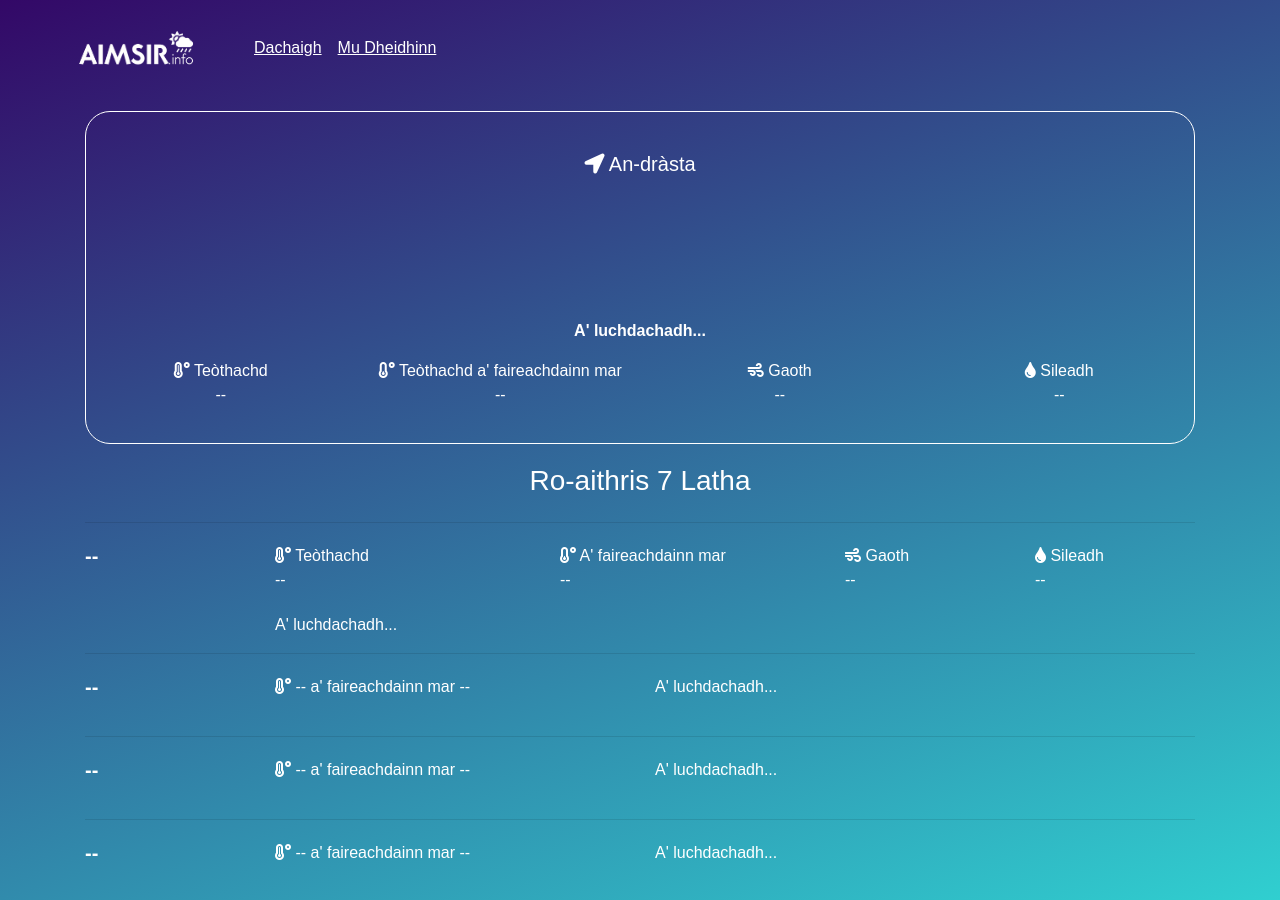
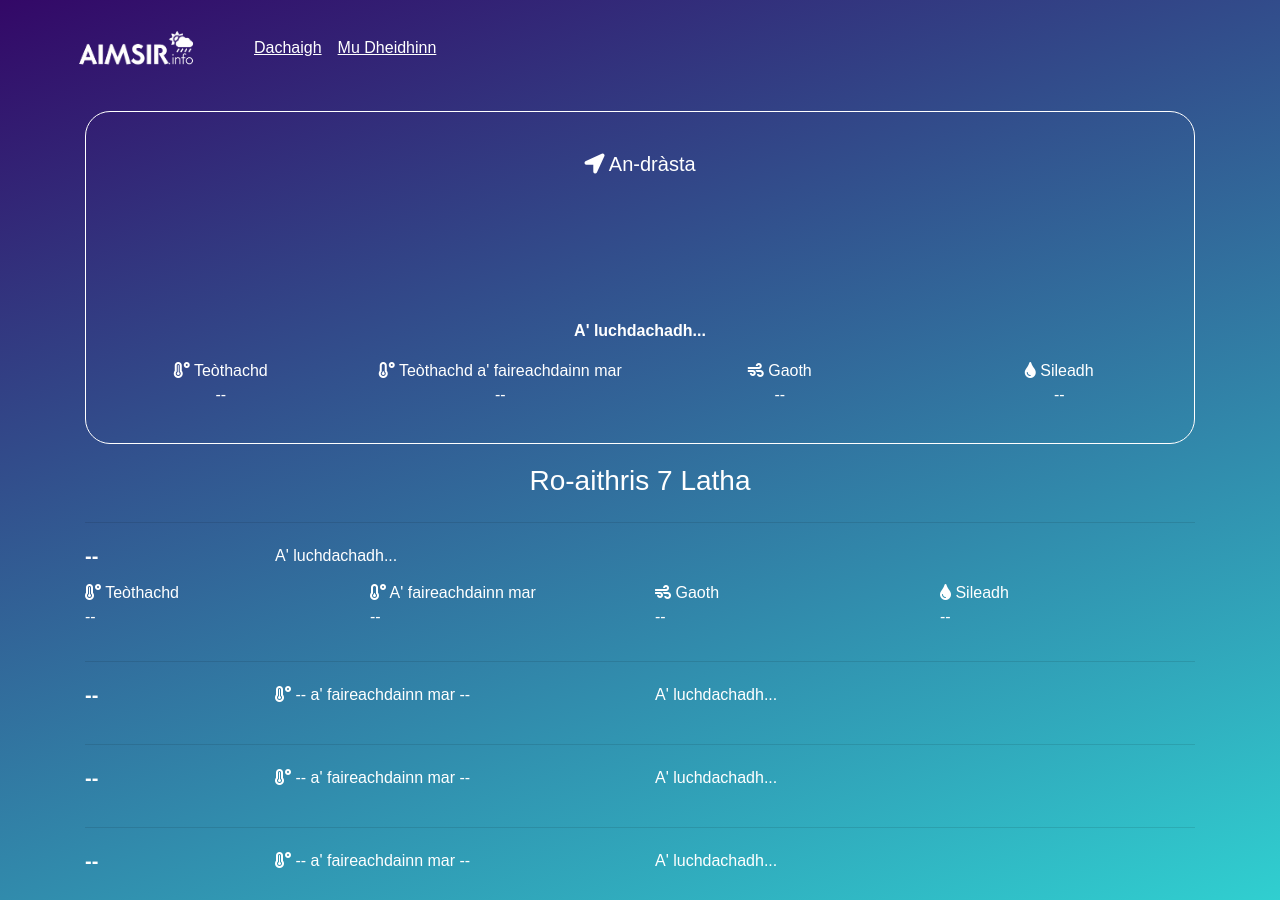
Before and after one commit to angeidheal/aimsir, a Jekyll site: the page built from index.html, in a window 1280 px wide and 900 px high. Built offline with Jekyll 4.4.1, drawn with Linux system fonts in a browser that asks for light colours; nearby versions of some CDN libraries; a script that is not in the unit is left out.

Commit message:
Update index.html

```diff
--- a/index.html
+++ b/index.html
@@ -44,22 +44,23 @@ title: Dachaigh
         <div class="col-md-2">
           <h5><span class="day-1-day">--</span></h5>
         </div>
+        <div class="col-md-10 day-1-summary">
+          A' luchdachadh...
+        </div>
+      </div>
+
+      <div class="row">
         <div class="col-md-3">
           <p class="daily-forecast"><strong><i class="fas fa-temperature-high"></i></strong> Teòthachd<br/><span class="day-1-temp">--</span>
         </div>
         <div class="col-md-3">
           <p class="daily-forecast"><strong><i class="fas fa-temperature-low"></i></strong> A' faireachdainn mar<br/><span class="day-1-app-temp">--</span></p>
         </div>
-        <div class="col-md-2">
+        <div class="col-md-3">
           <p class="daily-forecast"><strong><i class="fas fa-wind"></i></strong> Gaoth<br/><span class="day-1-wind">--</span></p>
         </div>
-        <div class="col-md-2">
+        <div class="col-md-3">
           <p class="daily-forecast"><strong><i class="fas fa-tint"></i></strong> Sileadh<br/><span class="day-1-precip">--</span></p>
-        </div>
-      </div>
-      <div class="row day-1">
-        <div class="col-md-10 offset-md-2 day-1-summary">
-          A' luchdachadh...
         </div>
       </div>
 
```
